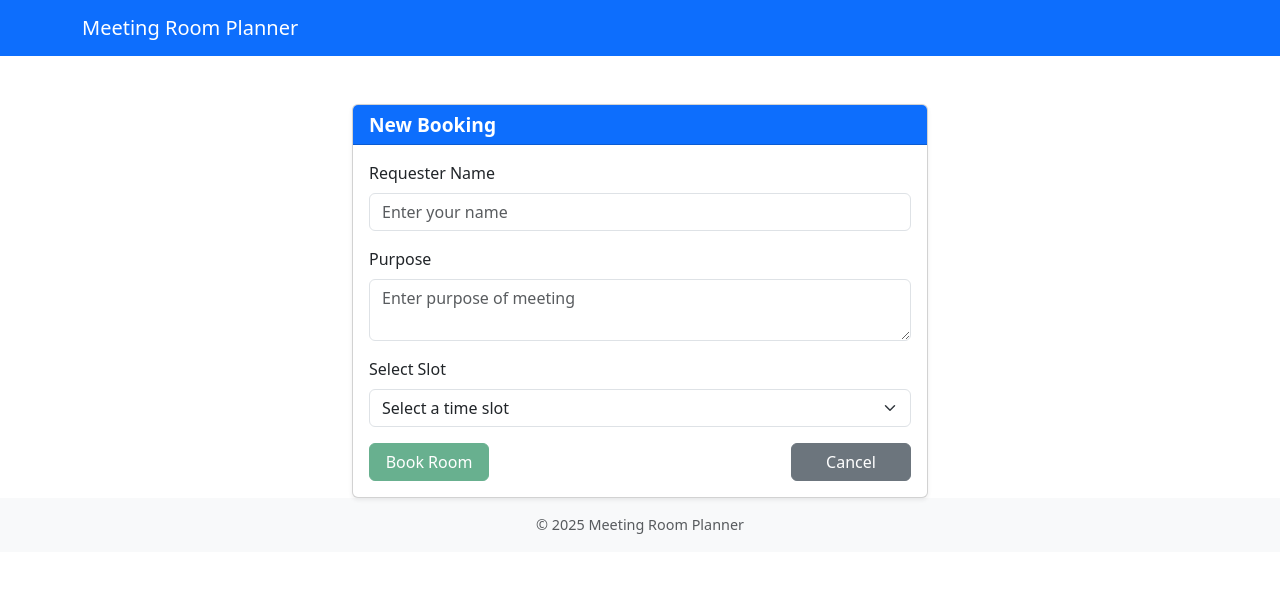
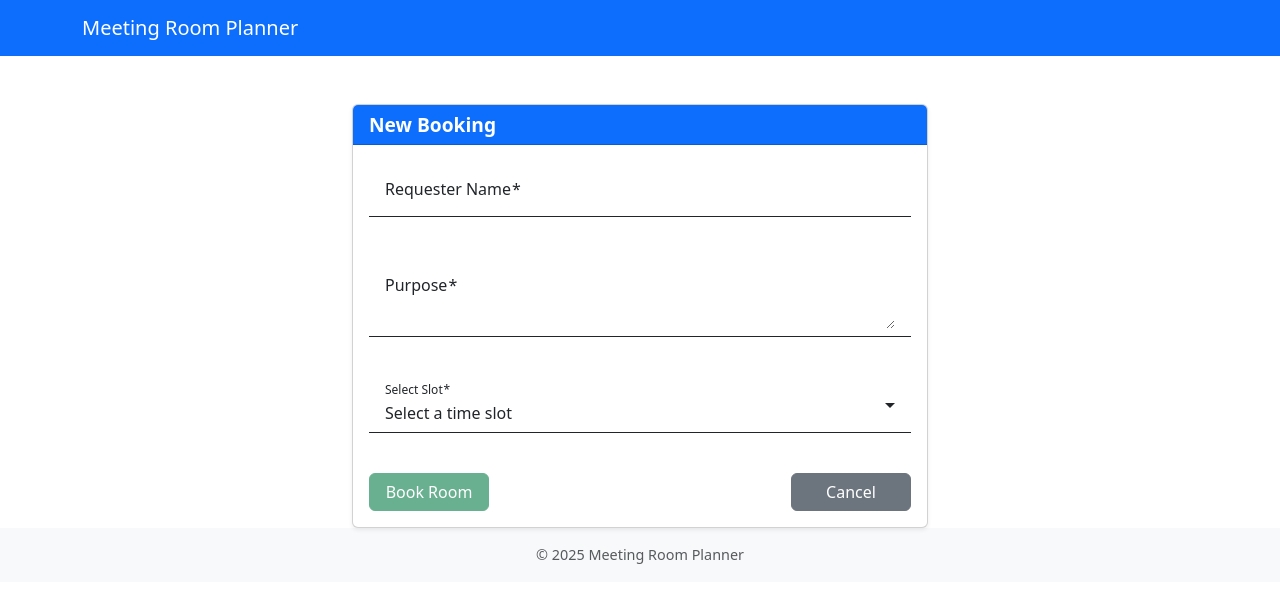
Before and after one commit to joseficani/meetingroom-app, an Angular app: page /rooms in a window 1280 px wide. Both pictures are taken after a click on the button "13:00". Shown: the top 602 px of the page. Built offline with nearby package versions, Linux system fonts and the light colour scheme.

Commit message:
use angular material in booking.html and adjusted the booking.ts code also

```diff
--- a/src/app/pages/booking/booking/booking.html
+++ b/src/app/pages/booking/booking/booking.html
@@ -6,54 +6,52 @@
     <div class="card-body">
       <form [formGroup]="form" (ngSubmit)="onSubmit()">
         <div class="mb-3">
-          <label for="requester" class="form-label">Requester Name</label>
+          <mat-form-field appearance="fill" class="w-100">
+            <mat-label>Requester Name</mat-label>
             <input
-            type="text"
+              matInput
               id="requester"
-            class="form-control"
               formControlName="requester"
               placeholder="Enter your name"
             />
-          <div *ngIf="form.controls['requester'].invalid && form.controls['requester'].touched"
-            class="text-danger small mt-1">
+            <mat-error *ngIf="form.controls['requester'].invalid && form.controls['requester'].touched">
               Requester name is required
-          </div>
+            </mat-error>
+          </mat-form-field>
         </div>
 
         <div class="mb-3">
-          <label for="purpose" class="form-label">Purpose</label>
+          <mat-form-field appearance="fill" class="w-100">
+            <mat-label>Purpose</mat-label>
             <textarea
+              matInput
               id="purpose"
               rows="2"
-            class="form-control"
               formControlName="purpose"
               placeholder="Enter purpose of meeting"
             ></textarea>
-          <div *ngIf="form.controls['purpose'].invalid && form.controls['purpose'].touched"
-            class="text-danger small mt-1">
+            <mat-error *ngIf="form.controls['purpose'].invalid && form.controls['purpose'].touched">
               Purpose is required
-          </div>
+            </mat-error>
+          </mat-form-field>
         </div>
 
         <div class="mb-3">
-          <label for="slot" class="form-label">Select Slot</label>
-          <select
-            id="slot"
-            class="form-select"
-            formControlName="slot"
-          >
-            <option value="" disabled>Select a time slot</option>
-            <option *ngFor="let slot of availableSlots" [value]="slot">
+          <mat-form-field appearance="fill" class="w-100">
+            <mat-label>Select Slot</mat-label>
+            <mat-select formControlName="slot">
+              <mat-option value="" disabled>Select a time slot</mat-option>
+              <mat-option *ngFor="let slot of availableSlots" [value]="slot">
                 {{ slot }}
-            </option>
-          </select>
-          <div *ngIf="form.controls['slot'].invalid && form.controls['slot'].touched"
-            class="text-danger small mt-1">
+              </mat-option>
+            </mat-select>
+            <mat-error *ngIf="form.controls['slot'].invalid && form.controls['slot'].touched">
               Slot is required
-          </div>
+            </mat-error>
+          </mat-form-field>
         </div>
 
-        <div class="d-flex justify-content-between">
+        <div class="d-flex justify-content-between mt-3">
           <button
             type="submit"
             class="btn btn-success"
```
Also changed, not shown: src/app/pages/booking/booking/booking.ts (+7 -1 lines). Lines whose indentation alone changed are shown as unchanged.
